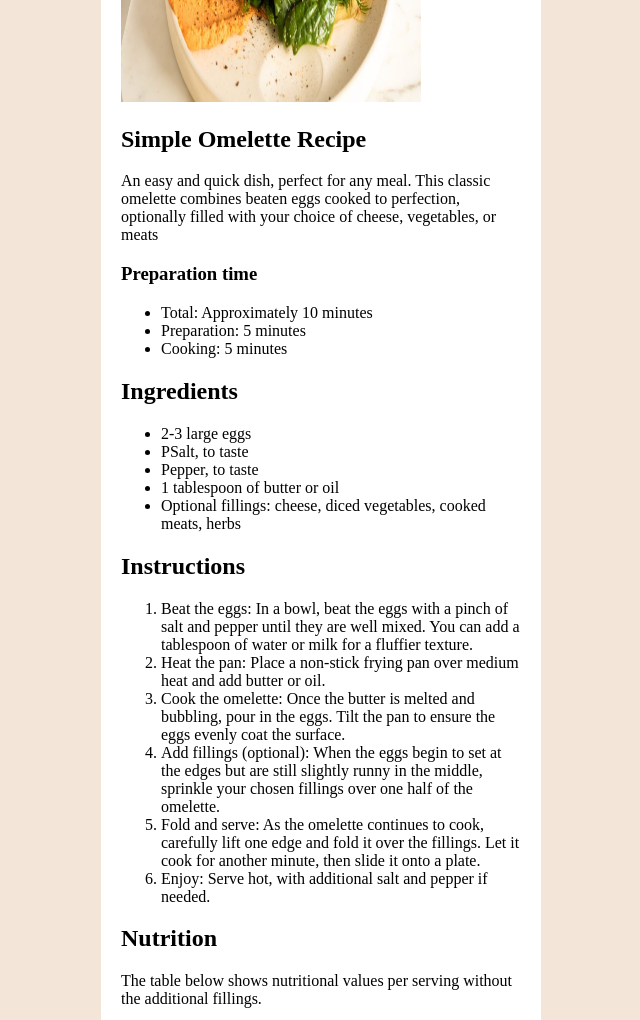
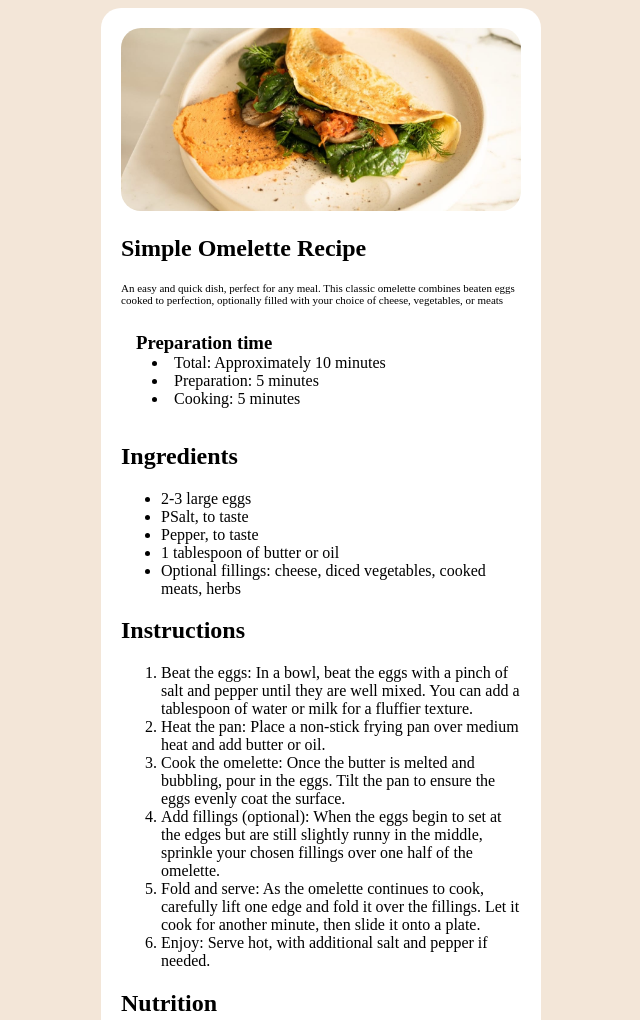
Before and after one commit to jm989/recipe-page-, a plain HTML site: page index.html in a window 1280 px wide. Shown: the top 1020 px of the page, without its empty margins (319-959 px from the left). Drawn offline with Linux system fonts and the light colour scheme.

Commit message:
progress

```diff
--- a/index.css
+++ b/index.css
@@ -1,20 +1,50 @@
 body {
     background-color: hsl(30, 54%, 90%);
-    height: 100vh;
+
     display: flex;
     justify-content: center;
     align-items: center;
-    padding: 50px;
+}
+img {
+    width: 100%;
+    height: auto;
+    border-radius: 20px;
+}
+.image {
+
 }
 .container {
     width: 400px;
+    height: 100%;
+    padding: 20px;
     background-color: white;
-    padding: 20px;
+    border-radius: 20px;
 }
-.image {
-    width: fit-content;
+.recipe-title {
+    text-align: left;
 }
-.imgae img {
-    width: fit-content;
-    object-fit: contain;
+.recipe-title h2{
+    text-align: left;
 }
+.recipe-title p{
+    font-size: 11px;
+}
+.preparation-time {
+    padding: 15px;
+    text-align: left;
+}
+.preparation-time h3 {
+    margin: 0; /* Remove default margin */
+    padding-left: 0; /* Remove padding if any */
+}
+
+.preparation-time ul {
+    list-style-position: inside; /* Ensure the bullets are inside the list */
+    padding-left: 0; /* Remove padding to align with the h3 */
+    margin: 0; /* Remove default margin */
+}
+
+.preparation-time li {
+    margin: 0; /* Remove default margin */
+    padding: 0 0 0 1em; /* Adjust left padding for alignment */
+}
--- a/index.html
+++ b/index.html
@@ -12,7 +12,7 @@
 <body>
     <div class="container">
       <div class="image">
-        <img src="./assets/images/image-omelette.jpeg" alt="omlette" width="300" height="300">
+        <img src="./assets/images/image-omelette.jpeg" alt="omlette">
       </div>
       <div class="recipe-title">
         <h2>Simple Omelette Recipe</h2>
```
